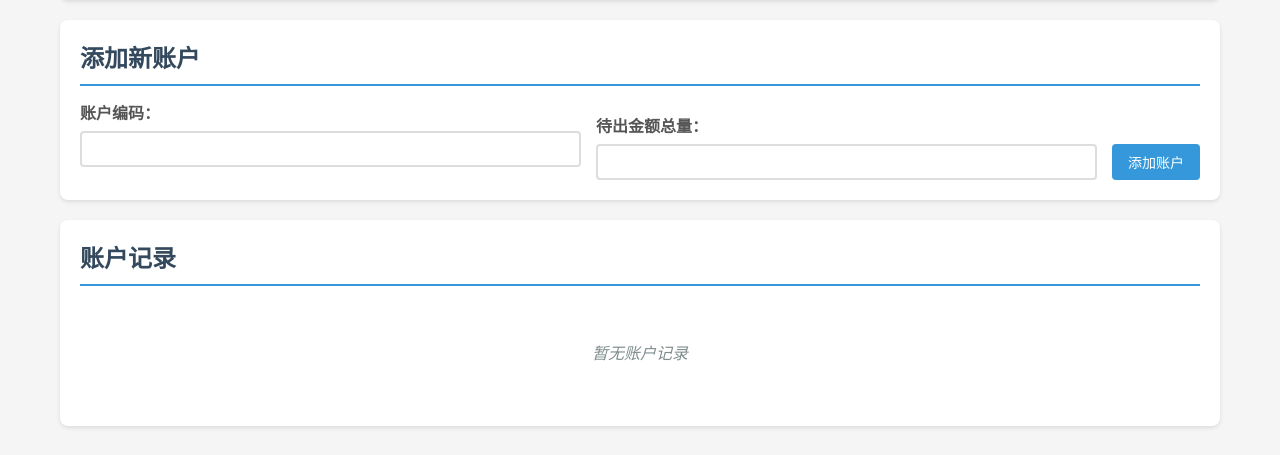
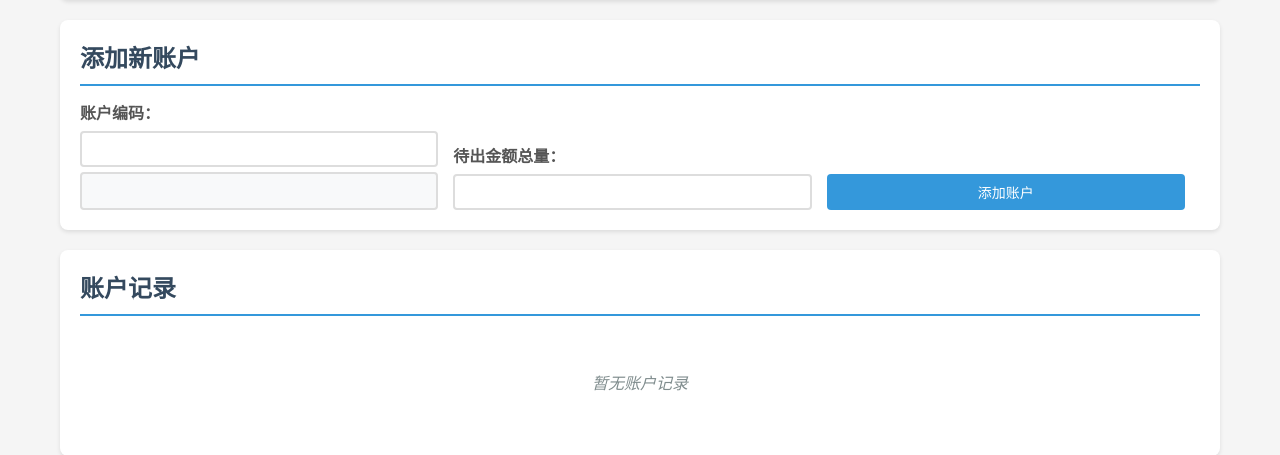
Before and after one commit to Captainmonkeyy/trade-tracker-web, a FastAPI app: template templates/index.html in a window 1280 px wide. Shown: the part 111-566 px from the top of the page. Run offline with FastAPI, Linux system fonts and the light colour scheme; the template is opened without the code that fills it, so the values that code supplies are empty.

Commit message:
Update style.css
账户名称栏目染色

```diff
--- a/static/style.css
+++ b/static/style.css
@@ -62,11 +62,24 @@ h2 {
     padding-bottom: 5px;
 }
 
+.form-vertical {
+    display: flex;
+    flex-direction: column;
+    gap: 16px;
+    max-width: 400px;
+}
+
+.form-row-vertical {
+    display: flex;
+    flex-direction: column;
+}
+
+
 .form-row {
-    display: flex;
+    display: grid;
+    grid-template-columns: 1fr 1fr 1fr auto;
     gap: 15px;
     align-items: end;
-    flex-wrap: wrap;
 }
 
 .form-group {
@@ -159,25 +172,7 @@ input[type="number"]:focus {
     font-size: 12px;
 }
 
-.account-name-display {
-    display: block;
-    margin-top: 5px;
-    padding: 4px 8px;
-    border-radius: 4px;
-    font-size: 12px;
-}
 
-.account-name-display.valid {
-    background-color: #d4edda;
-    color: #155724;
-    border: 1px solid #c3e6cb;
-}
-
-.account-name-display.invalid {
-    background-color: #f8d7da;
-    color: #721c24;
-    border: 1px solid #f5c6cb;
-}
 
 .table-container {
     overflow-x: auto;
@@ -235,10 +230,14 @@ input[type="number"]:focus {
     flex-wrap: wrap;
 }
 
+.action-buttons {
+    display: flex;
+}
+
 .payment-form,
 .lock-form,
 .delete-form {
-    display: inline;
+    display: flex;
 }
 
 .payment-form input {
@@ -294,7 +293,7 @@ input[type="number"]:focus {
     }
 
     .form-row {
-        flex-direction: column;
+        grid-template-columns: 1fr;
     }
 
     .form-group {
@@ -331,3 +330,43 @@ input[type="number"]:focus {
     display: inline;
     margin-left: 15px;
 }
+
+/* 更新账户名称显示样式 */
+/* 账户名称显示样式 - 始终显示的输入框样式 */
+.account-name-display {
+    display: block;
+    width: 100%;
+    padding: 8px 12px;
+    border: 2px solid #ddd;
+    border-radius: 4px;
+    font-size: 14px;
+    background-color: #f8f9fa; /* 浅灰色背景 */
+    color: #333; /* 改为深色文字，与输入框一致 */
+    min-height: 38px;
+    line-height: 1.5;
+    margin-top: 5px;
+    cursor: default; /* 默认光标 */
+    user-select: none; /* 禁止文字选择 */
+    font-family: inherit; /* 继承字体 */
+    box-sizing: border-box; /* 盒模型 */
+}
+
+/* 验证状态 - 移除绿色，改为与输入框一致的样式 */
+.account-name-display.valid {
+    background-color: #f8f9fa; /* 保持浅灰色背景 */
+    color: #333; /* 深色文字 */
+    border-color: #ddd; /* 正常边框颜色 */
+    font-weight: normal; /* 正常字重 */
+}
+
+.account-name-display.invalid {
+    background-color: #f8f9fa; /* 保持浅灰色背景 */
+    color: #333; /* 深色文字 */
+    border-color: #e74c3c; /* 只有边框变红色表示错误 */
+}
+
+/* 初始状态 - 提示文字 */
+.account-name-display:not(.valid):not(.invalid) {
+    color: #6c757d; /* 灰色提示文字 */
+    font-style: italic;
+}
```
